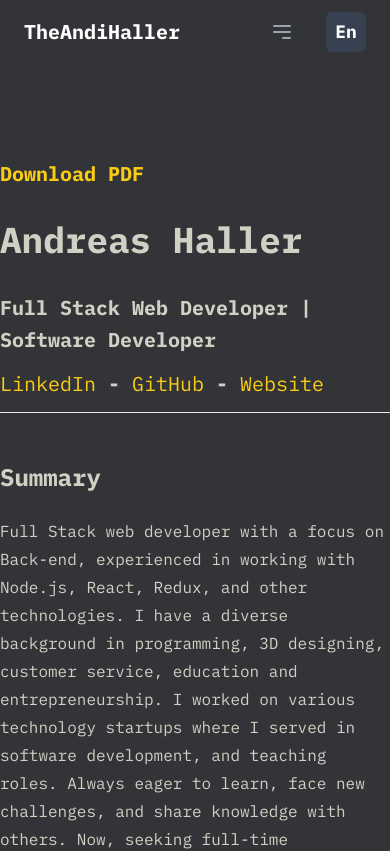
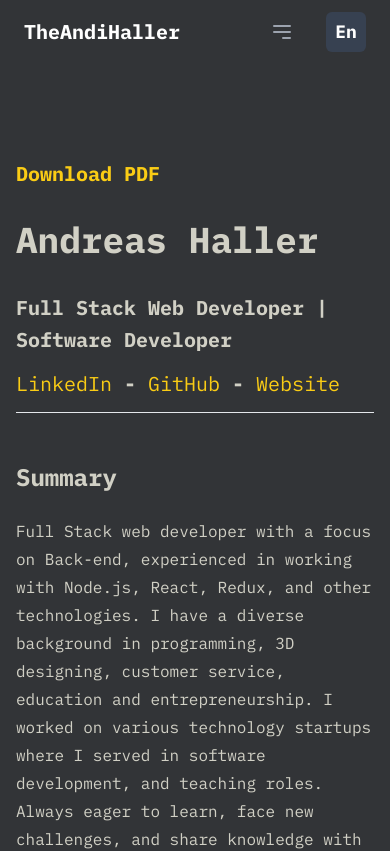
Before and after one commit to TheAndiHaller/TheAndiHallerDev, a Next.js app in the folder theandihallerdev/: page /resume in a window 390 px wide. Shown: the top 851 px of the page. Built offline with nearby package versions, Linux system fonts and the light colour scheme; a web font is replaced by a local one.

Commit message:
Fixed responsive issues

```diff
--- a/theandihallerdev/app/resume/page.tsx
+++ b/theandihallerdev/app/resume/page.tsx
@@ -7,7 +7,7 @@ export default function Page() {
   const { language } = useLanguage();
 
   return (
-    <main>
+    <main className="sm:px-0 px-4">
       {language === "En" ? (
         <div>
           <h1 className="text-xl font-bold">
```
